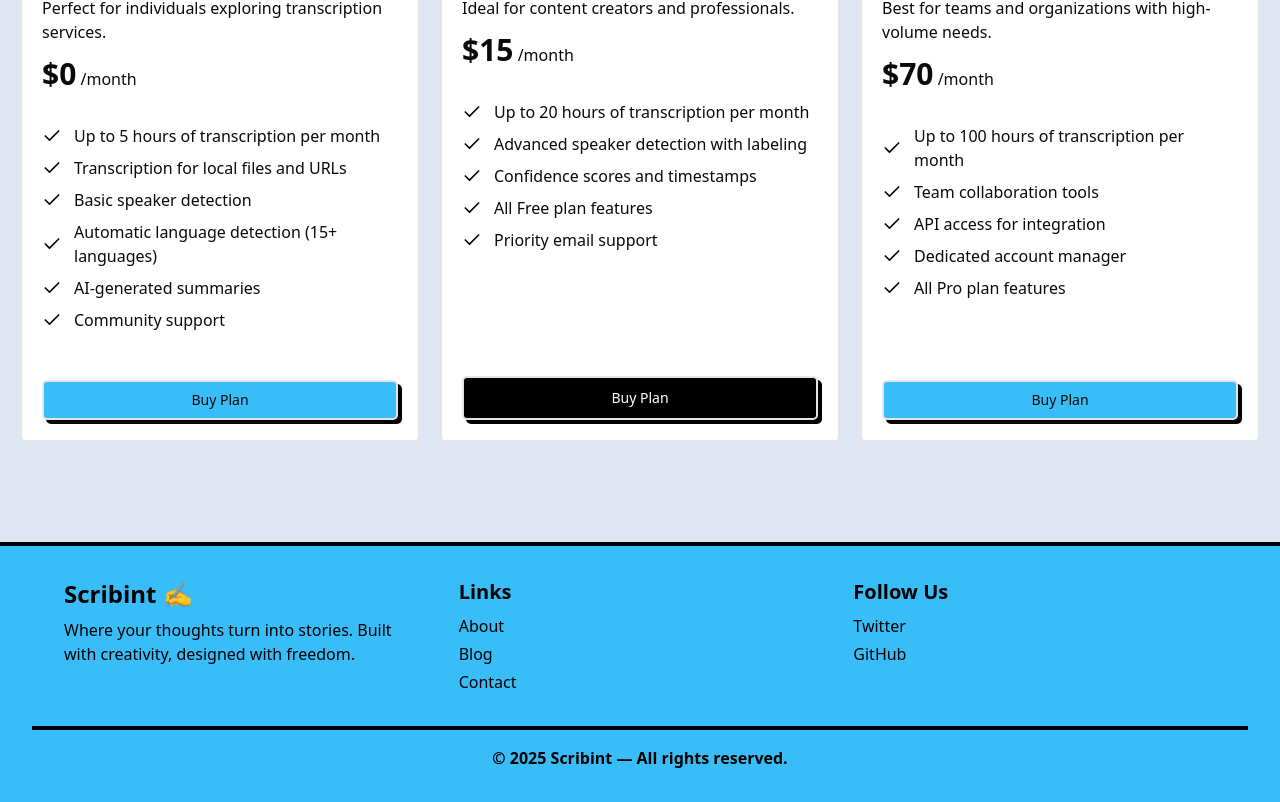
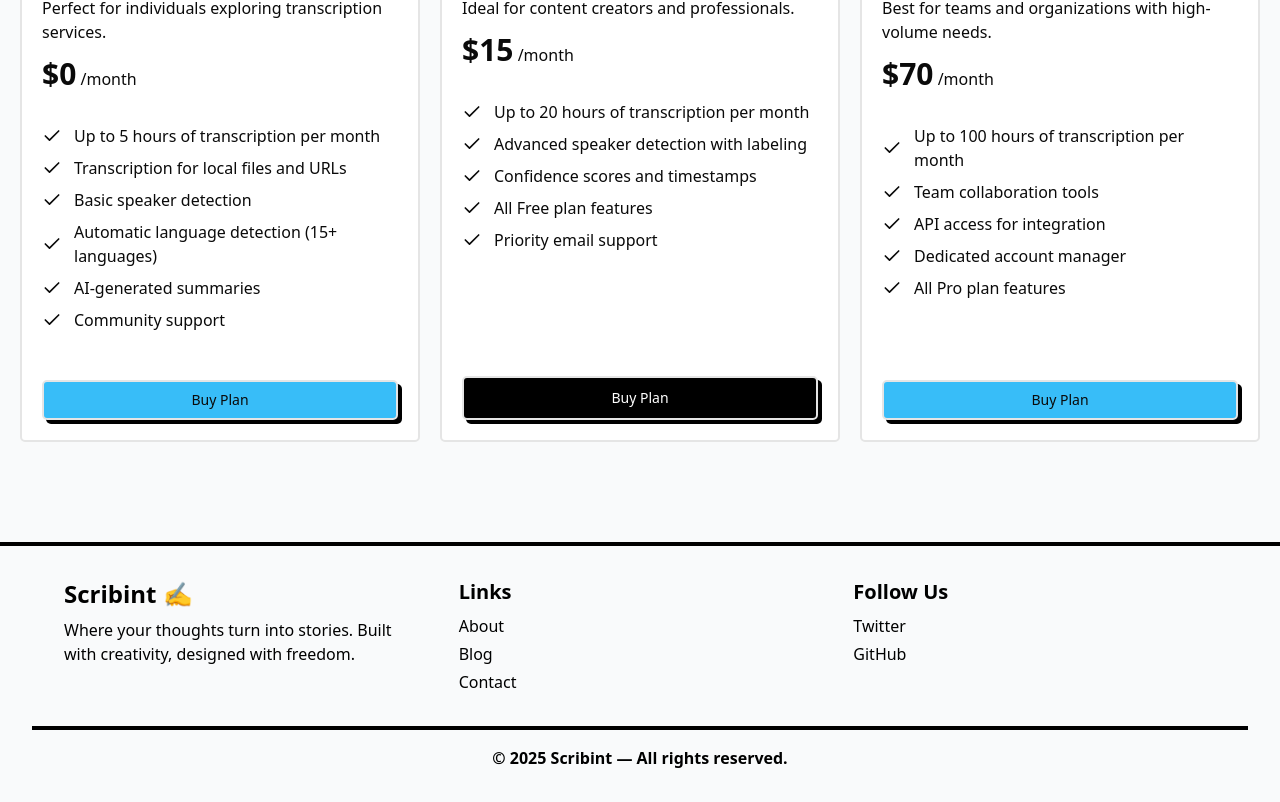
Before and after one commit to afnanhussain2002/read-podcast, a Next.js app: page / in a window 1280 px wide. Shown: the part 1686-2488 px from the top of the page. Built offline with nearby package versions, Linux system fonts and the light colour scheme; no server answers.

Commit message:
change light dark design on some components

```diff
--- a/components/Features.tsx
+++ b/components/Features.tsx
@@ -15,7 +15,7 @@ export default function Features() {
           {features.map((feature, i) => {
             return (
               <div
-                className="border-border dark:border-darkBorder dark:bg-brand-dark shadow-light dark:shadow-dark flex flex-col gap-3 rounded-base border-2 bg-white p-5"
+                className="border-border dark:border-darkBorder dark:bg-brand-dark shadow-light dark:shadow-dark flex flex-col gap-3 rounded-base border-2 bg-brand-light p-5"
                 key={i}
               >
                 <h4 className="text-xl font-heading">{feature.title}</h4>
--- a/components/Footer.tsx
+++ b/components/Footer.tsx
@@ -1,6 +1,6 @@
 const Footer = () => {
     return (
-      <footer className="bg-brand-glow border-t-4 border-black p-8 text-black">
+      <footer className="bg-brand-light dark:bg-brand-glow border-t-4 border-black p-8 text-black">
         <div className="max-w-6xl mx-auto grid grid-cols-1 md:grid-cols-3 gap-8">
           {/* Logo / About */}
           <div>
--- a/components/Navbar.tsx
+++ b/components/Navbar.tsx
@@ -26,7 +26,7 @@ export default function Navbar() {
     <header className=" top-0 z-50 border-b absolute w-full">
       <div className="mx-auto flex flex-wrap max-w-7xl items-center justify-between px-4 py-3 ">
         {/* Left - NavigationMenu */}
-        <NavigationMenu className="shadow-light dark:shadow-dark">
+        <NavigationMenu className=" shadow-light dark:shadow-dark">
           <NavigationMenuList>
           {user && (
               <NavigationMenuItem>
--- a/components/Pricing.tsx
+++ b/components/Pricing.tsx
@@ -5,7 +5,7 @@ import { pricingPlans } from '@/public/data'
 
 export default function Pricing() {
   return (
-    <section className="py-20 font-base lg:py-[100px] bg-bg dark:bg-brand-dark border-t-2 border-border dark:border-darkBorder">
+    <section className="py-20 font-base lg:py-[100px] bg-brand-light dark:bg-brand-dark border-t-2 border-border dark:border-darkBorder">
       <h2 className="mb-14 px-5 text-center text-2xl font-heading md:text-3xl lg:mb-20 lg:text-4xl">
         🚀 Choose the Perfect Plan for You
       </h2>
```
